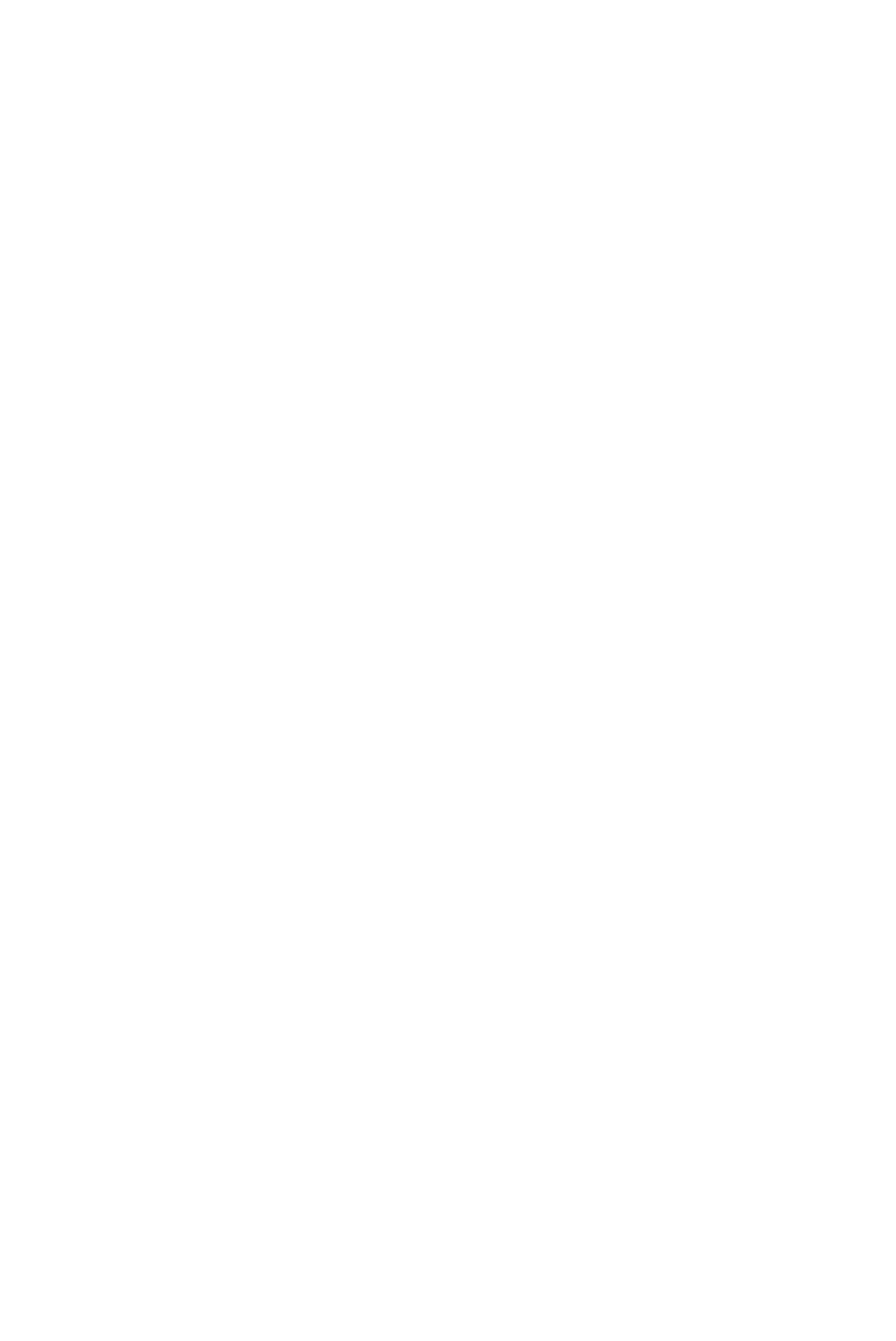
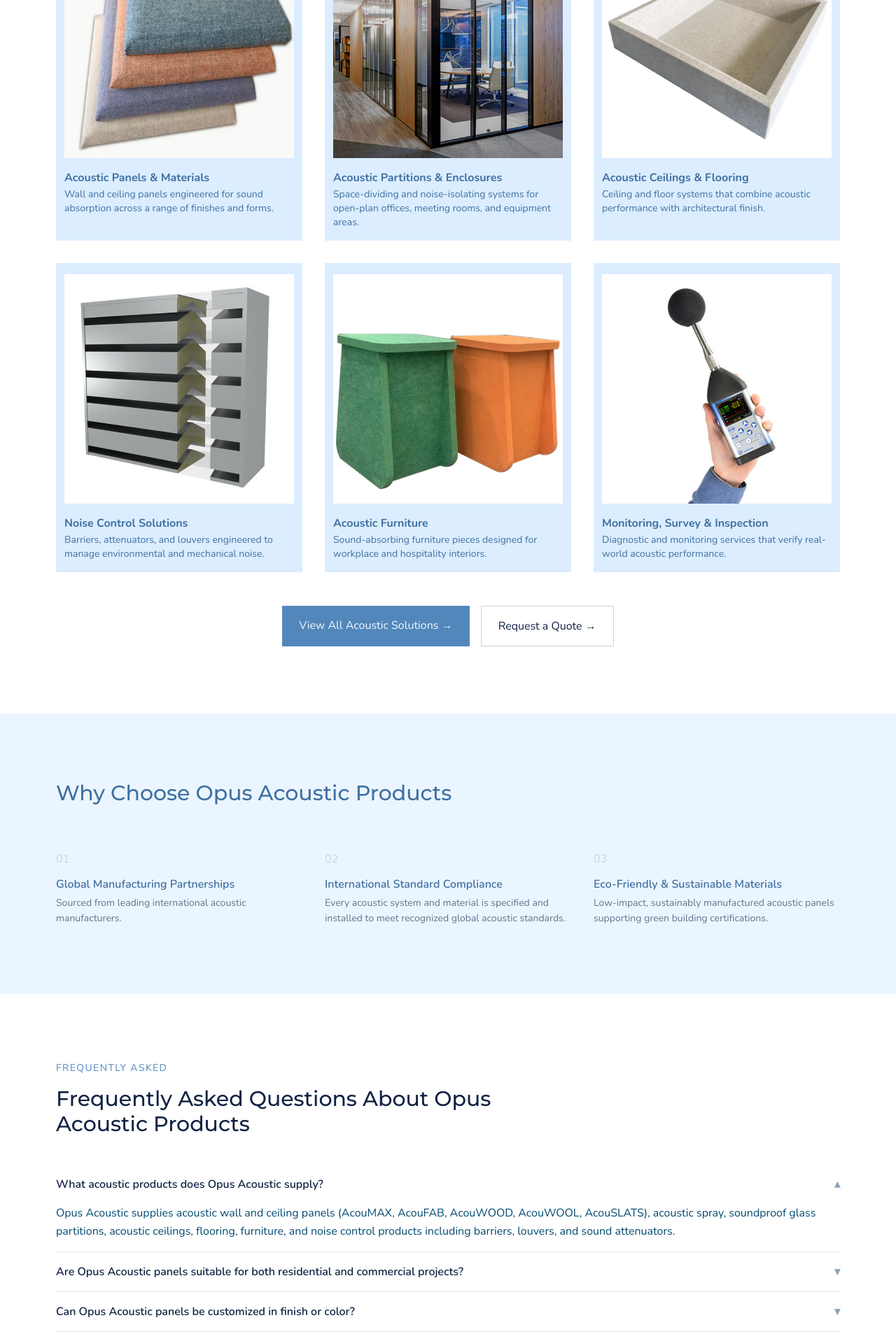
Before and after one commit to ToxicNinja12/opus, a React (Vite) app: page /products in a window 1280 px wide. Before the commit this address had no page. Shown: the part 880-2797 px from the top of the page at 70% size. Before the commit the page ends 800 px from the top, so only its background shows below. Built offline with nearby package versions, Linux system fonts and the light colour scheme.

Commit message:
Add products page

```diff
--- a/src/App.jsx
+++ b/src/App.jsx
@@ -2,6 +2,7 @@
 import Home from "./pages/Home"; // your existing homepage with Hero, About, etc.
 import AboutUs from "./pages/AboutUs";
 import Contact from "./pages/Contact";
+import Products from "./pages/Products";
 
 function App() {
   return (
@@ -10,6 +11,7 @@
         <Route path="/" element={<Home />} />
         <Route path="/about-us" element={<AboutUs />} />
         <Route path="/contact" element={<Contact />} />
+        <Route path="/products" element={<Products />} />
       </Routes>
     </BrowserRouter>
   );
--- a/src/components/Navbar.jsx
+++ b/src/components/Navbar.jsx
@@ -6,7 +6,7 @@
 
 const links = [
   // { label: "About", href: "#" },
-  { label: "Products", href: "#" },
+  // { label: "Products", href: "#" },
   { label: "Clients", href: "#" },
   { label: "Career", href: "#" },
 ];
@@ -27,6 +27,9 @@
       <ul className="hidden md:flex gap-6 w-full">
         <li key="About">
           <Link to="/about-us">About</Link>
+        </li>
+        <li key="Products">
+          <Link to="/products">Products</Link>
         </li>
         {links.map((link) => (
           <li key={link.label}>
@@ -89,6 +92,9 @@
           <li key="About">
             <Link to="/about-us">About</Link>
           </li>
+          <li key="Products">
+            <Link to="/products">Products</Link>
+          </li>
           {links.map((link) => (
             <li key={link.label}>
               <a href={link.href} onClick={() => setOpen(false)}>
--- /dev/null
+++ b/src/pages/Products.jsx
@@ -0,0 +1,31 @@
+import Logo from "../components/Logo";
+import Navbar from "../components/Navbar";
+import ProductsHero from "../sections/products/ProductsHero";
+import ProductCategoryGrid from "../sections/products/ProductCategoryGrid";
+import WhyChooseProducts from "../sections/products/WhyChooseProducts";
+import ProductsFAQ from "../sections/products/ProductsFAQ";
+import ProductsCTA from "../sections/products/ProductsCTA";
+import Footer from "../sections/Footer";
+
+import { Link } from "react-router-dom";
+
+function Products() {
+  return (
+    <>
+      <div className="bg-secondary text-sky-50 px-6 sm:px-10 lg:px-20 py-8 flex items-center justify-between">
+        <Link to="/">
+          <Logo className="mb-1" />
+        </Link>
+        <Navbar className="md:basis-xl" flexMode />
+      </div>
+      <ProductsHero />
+      <ProductCategoryGrid />
+      <WhyChooseProducts />
+      <ProductsFAQ />
+      <ProductsCTA />
+      <Footer />
+    </>
+  );
+}
+
+export default Products;
--- /dev/null
+++ b/src/sections/products/ProductCategoryGrid.jsx
@@ -0,0 +1,82 @@
+import Card from "../../components/Card";
+import PanelsImg from "../../assets/products/acou-fab.png";
+import PartitionsImg from "../../assets/products/acoustic-glass-partition.jpg";
+import CeilingsImg from "../../assets/featured/mesh-ceiling.jpg";
+import NoiseControlImg from "../../assets/featured/sound-attenators.jpg";
+import FurnitureImg from "../../assets/featured/acoustic-chairs.jpg";
+import MonitoringImg from "../../assets/featured/noise-survey.jpg";
+
+const categories = [
+  {
+    image: PanelsImg,
+    title: "Acoustic Panels & Materials",
+    blurb:
+      "Wall and ceiling panels engineered for sound absorption across a range of finishes and forms.",
+  },
+  {
+    image: PartitionsImg,
+    title: "Acoustic Partitions & Enclosures",
+    blurb:
+      "Space-dividing and noise-isolating systems for open-plan offices, meeting rooms, and equipment areas.",
+  },
+  {
+    image: CeilingsImg,
+    title: "Acoustic Ceilings & Flooring",
+    blurb:
+      "Ceiling and floor systems that combine acoustic performance with architectural finish.",
+  },
+  {
+    image: NoiseControlImg,
+    title: "Noise Control Solutions",
+    blurb:
+      "Barriers, attenuators, and louvers engineered to manage environmental and mechanical noise.",
+  },
+  {
+    image: FurnitureImg,
+    title: "Acoustic Furniture",
+    blurb:
+      "Sound-absorbing furniture pieces designed for workplace and hospitality interiors.",
+  },
+  {
+    image: MonitoringImg,
+    title: "Monitoring, Survey & Inspection",
+    blurb:
+      "Diagnostic and monitoring services that verify real-world acoustic performance.",
+  },
+];
+
+function ProductCategoryGrid() {
+  return (
+    <section className="px-6 sm:px-10 lg:px-20 py-16 lg:py-24 text-sky-950">
+      <div className="mb-10 lg:mb-16">
+        <h2 className="font-lead text-xl sm:text-2xl">Browse by Category</h2>
+      </div>
+      <div className="grid grid-cols-2 lg:grid-cols-3 gap-4 sm:gap-6 lg:gap-8">
+        {categories.map((category) => (
+          <Card
+            key={category.title}
+            image={category.image}
+            title={category.title}
+            subtitle={category.blurb}
+          />
+        ))}
+      </div>
+      <div className="flex flex-col sm:flex-row gap-4 justify-center mt-12">
+        <a
+          href="#"
+          className="inline-block text-center bg-primary text-sky-50 px-6 py-4"
+        >
+          View All Acoustic Solutions &rarr;
+        </a>
+        <a
+          href="#"
+          className="inline-block text-center border border-slate-300 px-6 py-4"
+        >
+          Request a Quote &rarr;
+        </a>
+      </div>
+    </section>
+  );
+}
+
+export default ProductCategoryGrid;
--- /dev/null
+++ b/src/sections/products/ProductsCTA.jsx
@@ -0,0 +1,27 @@
+function ProductsCTA() {
+  return (
+    <section className="flex flex-col justify-center items-center px-6 sm:px-10 lg:px-20 pt-8 pb-16 mb-8 lg:mb-16 text-sky-50">
+      <div className="bg-secondary px-6 py-10 sm:px-10 sm:py-12 lg:px-12 lg:py-16 grid grid-cols-1 lg:grid-cols-[3fr_2fr] gap-8 lg:gap-20 w-full lg:w-5xl">
+        <div>
+          <h2 className="font-lead font-bold text-2xl sm:text-3xl lg:text-4xl mb-4">
+            Let's Design How Your Space Should Sound
+          </h2>
+          <p className="leading-snug">
+            Connect directly with our specialized acoustic engineering team to
+            help plan your next step.
+          </p>
+        </div>
+        <div className="flex flex-col justify-center gap-4 text-center">
+          <a href="#" className="bg-primary text-sky-50 px-6 py-4">
+            Request a Call
+          </a>
+          <a href="#" className="border border-slate-500 px-6 py-4">
+            Message on WhatsApp
+          </a>
+        </div>
+      </div>
+    </section>
+  );
+}
+
+export default ProductsCTA;
--- /dev/null
+++ b/src/sections/products/ProductsFAQ.jsx
@@ -0,0 +1,48 @@
+import { Accordion, AccordionItem } from "../../components/Accordion";
+
+function ProductsFAQ() {
+  return (
+    <section className="px-6 sm:px-10 lg:px-20 py-16 lg:py-24 text-sky-950">
+      <p className="text-xs sm:text-sm tracking-widest uppercase text-primary mb-4">
+        Frequently Asked
+      </p>
+      <h2 className="font-lead text-2xl sm:text-3xl mb-10 max-w-2xl">
+        Frequently Asked Questions About Opus Acoustic Products
+      </h2>
+
+      <Accordion>
+        <AccordionItem
+          title="What acoustic products does Opus Acoustic supply?"
+          defaultOpen
+        >
+          Opus Acoustic supplies acoustic wall and ceiling panels (AcouMAX,
+          AcouFAB, AcouWOOD, AcouWOOL, AcouSLATS), acoustic spray, soundproof
+          glass partitions, acoustic ceilings, flooring, furniture, and noise
+          control products including barriers, louvers, and sound attenuators.
+        </AccordionItem>
+        <AccordionItem title="Are Opus Acoustic panels suitable for both residential and commercial projects?">
+          Yes. Our acoustic panels and systems are specified for corporate
+          offices, educational institutions, healthcare facilities, hospitality
+          developments, auditoriums, and residential interiors.
+        </AccordionItem>
+        <AccordionItem title="Can Opus Acoustic panels be customized in finish or color?">
+          Yes, most acoustic panel ranges, including AcouFAB and AcouWOOD, are
+          available in a range of finishes, colors, and perforation patterns to
+          match project design requirements.
+        </AccordionItem>
+        <AccordionItem title="Do you provide acoustic testing or on-site inspection with product supply?">
+          Yes. Opus Acoustic offers site inspection, noise mapping, and noise
+          survey services alongside product supply to verify real-world acoustic
+          performance.
+        </AccordionItem>
+        <AccordionItem title="Where can I see the full Opus Acoustic product catalogue?">
+          The full product range is available on this Products page, or you can
+          contact our team directly for a detailed catalogue and technical
+          specification sheets.
+        </AccordionItem>
+      </Accordion>
+    </section>
+  );
+}
+
+export default ProductsFAQ;
--- /dev/null
+++ b/src/sections/products/ProductsHero.jsx
@@ -0,0 +1,24 @@
+import { Link } from "react-router-dom";
+
+function ProductsHero() {
+  return (
+    <section className="bg-secondary text-sky-50 px-6 sm:px-10 lg:px-20 pt-16 sm:pt-20 lg:pt-32 pb-16 lg:pb-24">
+      <div className="max-w-2xl">
+        <p className="text-xs sm:text-sm tracking-widest uppercase text-primary mb-4">
+          Our Product Range
+        </p>
+        <h1 className="font-lead text-3xl sm:text-4xl lg:text-5xl mb-6">
+          Acoustic Products for Every Space
+        </h1>
+        <p className="leading-relaxed text-sky-50/80">
+          From acoustic wall panels to ceilings, partitions, and
+          noise-monitoring equipment — explore Opus Acoustic's full range of
+          acoustic materials and solutions, engineered for architects,
+          consultants, and contractors across the UAE, GCC, and Europe.
+        </p>
+      </div>
+    </section>
+  );
+}
+
+export default ProductsHero;
--- /dev/null
+++ b/src/sections/products/WhyChooseProducts.jsx
@@ -0,0 +1,42 @@
+function WhyChooseProducts() {
+  const items = [
+    {
+      title: "Global Manufacturing Partnerships",
+      description: "Sourced from leading international acoustic manufacturers.",
+    },
+    {
+      title: "International Standard Compliance",
+      description:
+        "Every acoustic system and material is specified and installed to meet recognized global acoustic standards.",
+    },
+    {
+      title: "Eco-Friendly & Sustainable Materials",
+      description:
+        "Low-impact, sustainably manufactured acoustic panels supporting green building certifications.",
+    },
+  ];
+
+  return (
+    <section className="bg-primary-light text-primary-dark px-6 sm:px-10 lg:px-20 py-16 lg:py-24">
+      <h2 className="font-lead text-2xl sm:text-3xl mb-10 lg:mb-16 max-w-2xl">
+        Why Choose Opus Acoustic Products
+      </h2>
+
+      <ol className="grid grid-cols-1 sm:grid-cols-3 gap-x-8 gap-y-8">
+        {items.map((item, i) => (
+          <li key={item.title}>
+            <p className="mb-3 text-slate-300">
+              {String(i + 1).padStart(2, "0")}
+            </p>
+            <p className="mb-1 font-semibold">{item.title}</p>
+            <p className="text-sm text-slate-500 leading-relaxed">
+              {item.description}
+            </p>
+          </li>
+        ))}
+      </ol>
+    </section>
+  );
+}
+
+export default WhyChooseProducts;
```
